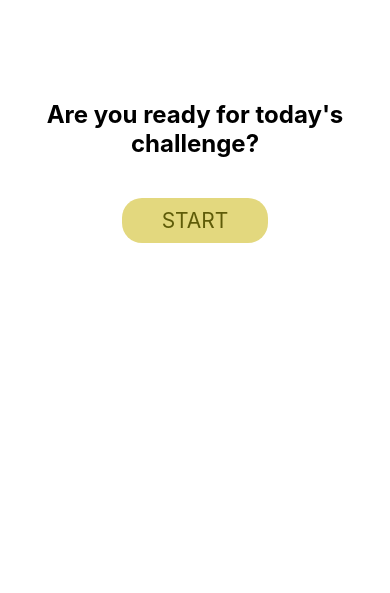
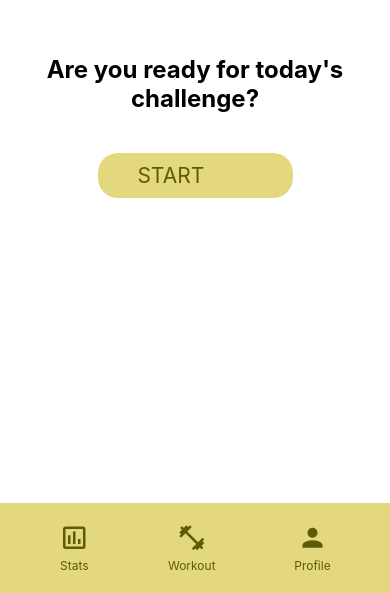
Before and after one commit to Tudor-Matei/nimble, a React Native app: screen / in a window 390 px wide. Shown: the part 251-844 px from the top of the page. Built offline with nearby package versions, Linux system fonts and the light colour scheme.

Commit message:
footer exercise start

```diff
--- a/App.js
+++ b/App.js
@@ -3,6 +3,7 @@ import { StatusBar } from 'expo-status-bar';
 import { StyleSheet, Text, View } from 'react-native';
 import Login from './Login';
 import Start from './Start';
+import Exercise from './Exercise';
 
 
 
--- /dev/null
+++ b/Exercise.js
@@ -0,0 +1,78 @@
+import React from 'react';
+import { View, Text, StyleSheet, TouchableOpacity, Dimensions } from 'react-native';
+
+const Exercise = ({ caloriesBurned, avgHeartRate, score }) => {
+  return (
+    <View style={styles.container}>
+      <Text style={styles.title}>Workout Summary</Text>
+      <View style={styles.stats}>
+        <Text style={styles.stat}>Calories Burned: {caloriesBurned}</Text>
+        <Text style={styles.stat}>Avg Heart Rate: {avgHeartRate} BPM</Text>
+        <Text style={styles.stat}>Score: {score}</Text>
+      </View>
+      <View style={styles.exercises}>
+        <TouchableOpacity style={styles.exerciseContainer}>
+          <Text style={styles.exerciseTitle}>Exercise 1</Text>
+          <Text style={styles.exerciseDetails}>Details</Text>
+        </TouchableOpacity>
+        <TouchableOpacity style={styles.exerciseContainer}>
+          <Text style={styles.exerciseTitle}>Exercise 2</Text>
+          <Text style={styles.exerciseDetails}>Details</Text>
+        </TouchableOpacity>
+        <TouchableOpacity style={styles.exerciseContainer}>
+          <Text style={styles.exerciseTitle}>Exercise 3</Text>
+          <Text style={styles.exerciseDetails}>Details</Text>
+        </TouchableOpacity>
+      </View>
+    </View>
+  );
+};
+
+const screenWidth = Dimensions.get('window').width;
+
+const styles = StyleSheet.create({
+  container: {
+    flex: 1,
+    padding: 20,
+    backgroundColor: '#000000', // Black color
+    width: screenWidth,
+  },
+  title: {
+    fontSize: 24,
+    fontWeight: 'bold',
+    marginBottom: 15,
+    color: '#748067', // Green color
+  },
+  stats: {
+    marginBottom: 20,
+  },
+  stat: {
+    fontSize: 18,
+    marginBottom: 10,
+    color: '#748067', // Green color
+  },
+  exercises: {
+    flexDirection: 'column',
+    justifyContent: 'space-between',
+  },
+  exerciseContainer: {
+    width: '100%',
+    marginBottom: 15,
+    padding: 15,
+    borderRadius: 8,
+    backgroundColor: '#BBCEA8', // White color
+    elevation: 3,
+  },
+  exerciseTitle: {
+    fontSize: 18,
+    fontWeight: 'bold',
+    marginBottom: 5,
+    color: '#000000', // Green color
+  },
+  exerciseDetails: {
+    fontSize: 16,
+    color: '#748067', // Green color
+  },
+});
+
+export default Exercise;
--- /dev/null
+++ b/Footer.js
@@ -0,0 +1,45 @@
+import React from 'react';
+import { View, Text, TouchableOpacity, StyleSheet } from 'react-native';
+import { MaterialCommunityIcons } from '@expo/vector-icons';
+
+export const Footer = () => {
+  return (
+    <View style={styles.footerContainer}>
+      <TouchableOpacity style={styles.footerButton}>
+        <MaterialCommunityIcons name="chart-box-outline" size={30} color="#5e5b08" />
+        <Text style={styles.footerButtonText}>Stats</Text>
+      </TouchableOpacity>
+      <TouchableOpacity style={styles.footerButton}>
+        <MaterialCommunityIcons name="dumbbell" size={30} color="#5e5b08" />
+        <Text style={styles.footerButtonText}>Workout</Text>
+      </TouchableOpacity>
+      <TouchableOpacity style={styles.footerButton}>
+        <MaterialCommunityIcons name="account" size={30} color="#5e5b08" />
+        <Text style={styles.footerButtonText}>Profile</Text>
+      </TouchableOpacity>
+    </View>
+  );
+};
+
+const styles = StyleSheet.create({
+  footerContainer: {
+    backgroundColor: '#e3d87e',
+    flexDirection: 'row',
+    justifyContent: 'space-around',
+    alignItems: 'center',
+    paddingVertical: 20,
+    paddingHorizontal: 20,
+    width: '100%',
+
+  },
+  footerButton: {
+    alignItems: 'center',
+    justifyContent: 'center',
+  },
+  footerButtonText: {
+    textAlign: 'center',
+    marginTop: 5,
+    fontSize: 12,
+    color: '#5e5b08',
+  },
+});
--- a/Start.js
+++ b/Start.js
@@ -1,5 +1,6 @@
 import React, { useState, useEffect } from 'react';
 import { View, Text, StyleSheet, TouchableOpacity, Animated } from 'react-native';
+import {Footer} from './Footer';
 
 const Start = () => {
   const [isStartPressed, setIsStartPressed] = useState(false);
@@ -31,6 +32,7 @@ const Start = () => {
 
   return (
     <View style={styles.container}>
+      <View style={styles.content}>
         <Text style={styles.title}>Are you ready for today's challenge?</Text>
         <TouchableOpacity
           style={[styles.startButton, isStartPressed ? styles.pressedButton : null, buttonStyle]}
@@ -38,6 +40,9 @@ const Start = () => {
         >
           <Text style={styles.buttonText}>START</Text>
         </TouchableOpacity>
+      </View>
+
+      <Footer/>
     </View>
   );
 };
@@ -47,8 +52,12 @@ const styles = StyleSheet.create({
         flex: 1,
         backgroundColor: '#fff',
         alignItems: 'center',
-    justifyContent: 'center',
-    width: '90%',
+        justifyContent: 'space-between', // Aligns items with equal space between them
+        width: '100%'
+      },
+      content: {
+        flex: 1, // Take up remaining space
+        justifyContent: 'center', // Center content vertically
       },
   title: {
     fontSize: 24,
@@ -63,6 +72,8 @@ const styles = StyleSheet.create({
     paddingVertical: 10,
     borderRadius: 20,
     marginTop: 20,
+    width:'50%',
+    alignSelf:'center',
  },
   buttonText: {
     color: '#5e5b08',
```
Lines whose indentation alone changed are shown as unchanged.
